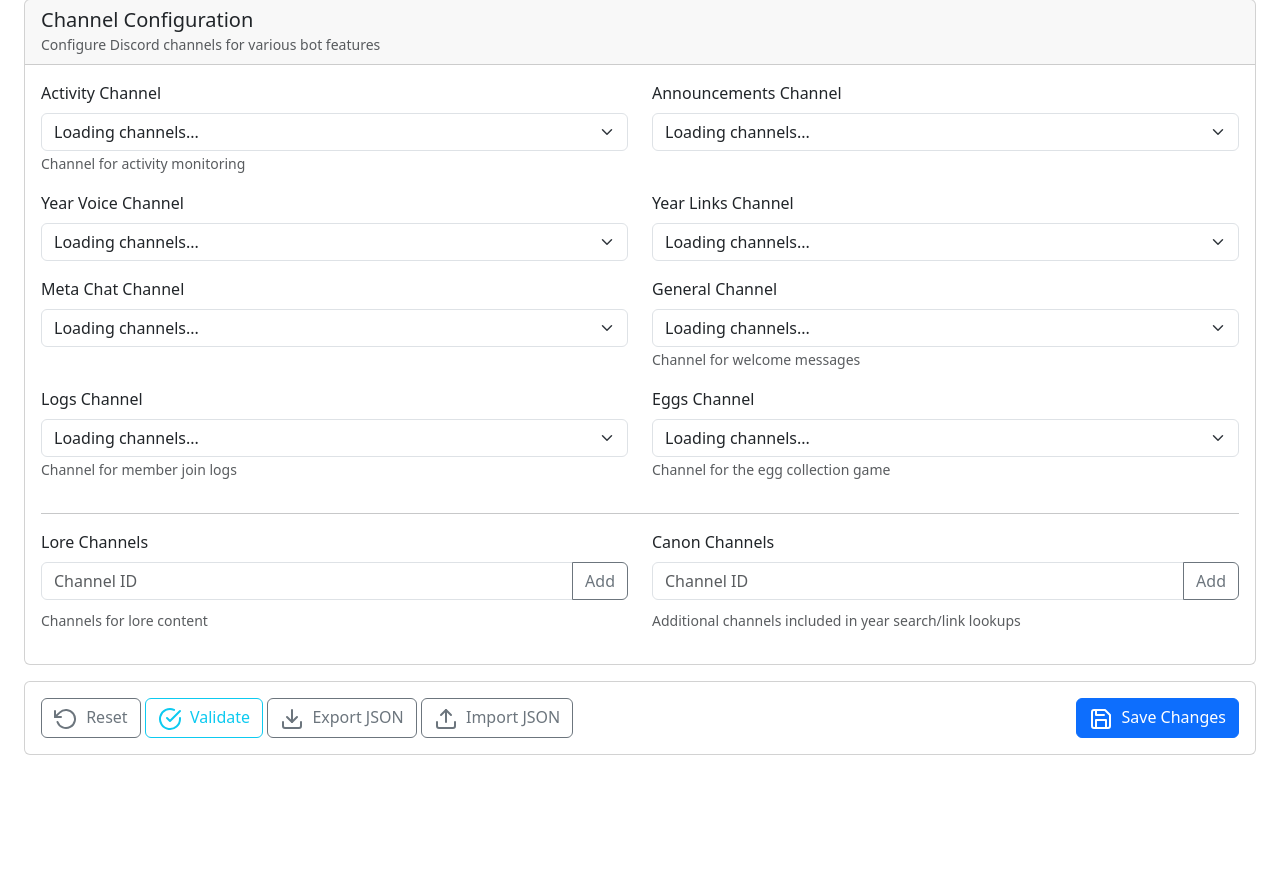
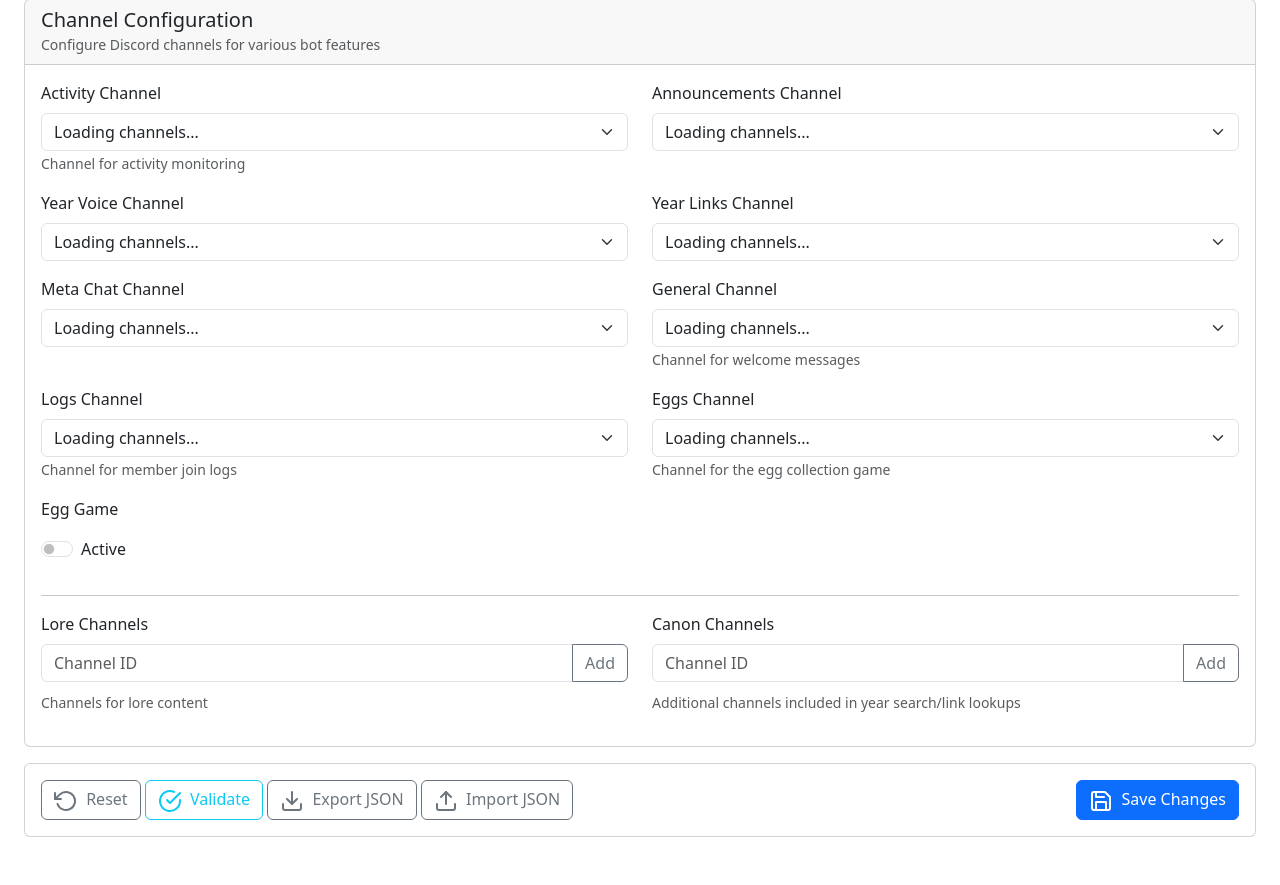
Before and after one commit to jhnhnck/attu-bot, a Python web app: template assets/templates/guild_config.html in a window 1280 px wide. Shown: the part 344-1229 px from the top of the page. Before the commit the page ends 1099 px from the top, so only its background shows below. Run offline with Jinja, Linux system fonts and the light colour scheme; the template is opened without the code that fills it, so the values that code supplies are empty.

Commit message:
feat(web): make hatch game toggleable

```diff
--- a/assets/static/js/app.js
+++ b/assets/static/js/app.js
@@ -289,6 +289,7 @@ async function loadGuildConfig(guildId) {
         populateField('channels.general', data.channels.general);
         populateField('channels.logs', data.channels.logs);
         populateField('channels.eggs', data.channels.eggs);
+        populateField('eggs_active', data.eggs_active);
 
         // Use resolved channel names for display
         initListField('lore_channels', data.channels.lore_channels, data.channels.lore_channels_names);
--- a/assets/templates/guild_config.html
+++ b/assets/templates/guild_config.html
@@ -206,6 +206,18 @@
                   <option value="0">Loading channels...</option>
                 </select>
                 <small class="text-muted">Channel for the egg collection game</small>
+              </div>
+              <div class="col-md-6 mb-3">
+                <label class="form-label">Egg Game</label>
+                <div class="form-check form-switch mt-2">
+                  <input
+                    class="form-check-input"
+                    type="checkbox"
+                    id="eggs_active"
+                    name="eggs_active"
+                  />
+                  <label class="form-check-label" for="eggs_active">Active</label>
+                </div>
               </div>
             </div>
 
--- a/attubot/web/forms.py
+++ b/attubot/web/forms.py
@@ -127,6 +127,7 @@ class GuildConfigForm(BaseModel):
     roles: GuildRolesForm = Field(default_factory=GuildRolesForm)
     users: GuildUsersForm = Field(default_factory=GuildUsersForm)
     starboard: GuildStarboardForm = Field(default_factory=GuildStarboardForm)
+    eggs_active: bool = Field(default=False)
 
     @model_validator(mode='before')
     @classmethod
@@ -142,6 +143,7 @@ class GuildConfigForm(BaseModel):
             'roles': data.get('roles', {}).copy() if isinstance(data.get('roles'), dict) else {},
             'users': data.get('users', {}).copy() if isinstance(data.get('users'), dict) else {},
             'starboard': data.get('starboard', {}).copy() if isinstance(data.get('starboard'), dict) else {},
+            'eggs_active': bool(data.get('eggs_active', False)),
         }
 
         for key, value in data.items():
--- a/attubot/web/routes.py
+++ b/attubot/web/routes.py
@@ -260,6 +260,7 @@ def register_routes(app: Quart):  # noqa: PLR0915 - route registration defines m
                 'emojis': guild.starboard.emojis,
                 'valid_bots': [str(b) for b in guild.starboard.valid_bots],
             },
+            'eggs_active': guild.eggs_active,
         })
 
     @app.route('/api/guilds/<int:guild_id>', methods=['POST'])
@@ -296,6 +297,7 @@ def register_routes(app: Quart):  # noqa: PLR0915 - route registration defines m
             guild.roles = GuildRoles(**validated.roles.model_dump())
             guild.users = GuildUsers(**validated.users.model_dump())
             guild.starboard = GuildStarboard(**validated.starboard.model_dump())
+            guild.eggs_active = validated.eggs_active
 
             # Save to database
             await guild.save()
```
Also changed, not shown: attubot/tasks/reload_watcher.py (+10 -0 lines), notes/todo.md (+4 -0 lines).
